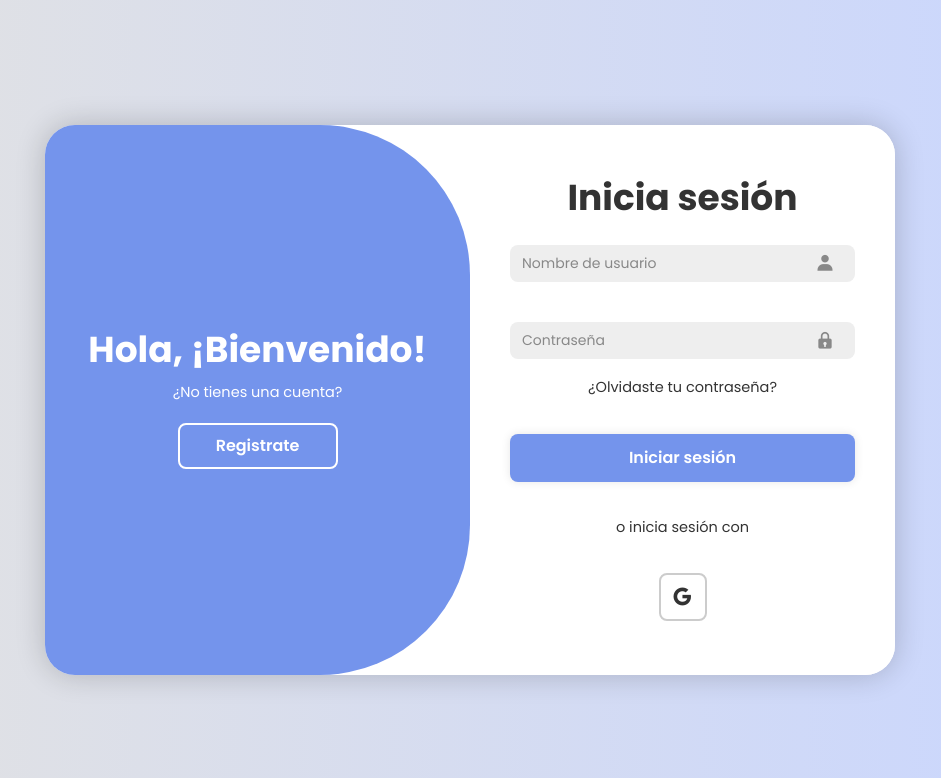
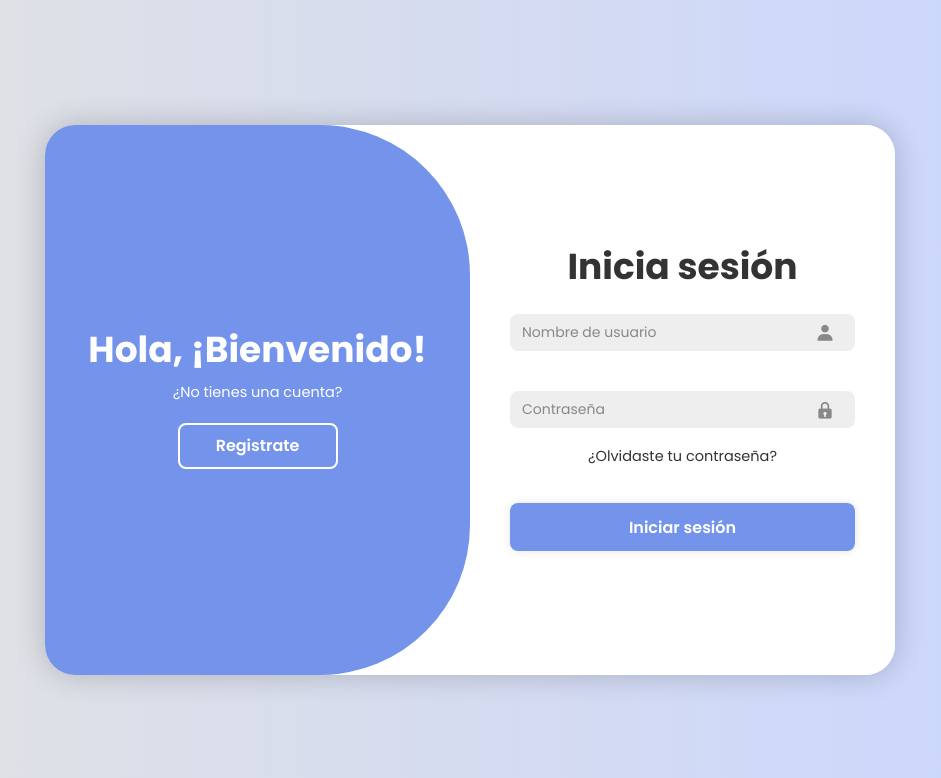
Before and after one commit to CRICAPOGA/Kan-Go, a Django app: page /autenticacion/acceso/ in a window 1280 px wide. Shown: the top 778 px of the page, without its empty margins (170-1111 px from the left). Run offline with Django 4.2, Linux system fonts and the light colour scheme.

Commit message:
refactor - Comentar opciones de inicio de sesión y registro por google

```diff
--- a/KanAndGo/Autenticacion/templates/acceso.html
+++ b/KanAndGo/Autenticacion/templates/acceso.html
@@ -33,10 +33,10 @@
                 <!-- Enviar formulario de inicio de sesión -->
                 <button type="submit" class="btn">Iniciar sesión</button>
                 <!-- Iniciar con Google -->
-                <p>o inicia sesión con</p>
+                <!-- <p>o inicia sesión con</p>
                 <div class="social-icons">
                     <a href="#"><i class='bx bxl-google'></i></a>
-                </div>
+                </div> -->
             </form>
         </div>
         <!-- Caja de formulario para el registro -->
@@ -68,10 +68,10 @@
                 <!-- Enviar formulario de registro -->
                 <button type="submit" class="btn">Registrarse</button>
                 <!-- Registrarse con Google -->
-                <p>o registrate con</p>
+                <!-- <p>o registrate con</p>
                 <div class="social-icons">
                     <a href="#"><i class='bx bxl-google' ></i></a>
-                </div>
+                </div> -->
             </form>
         </div>
         <!-- Caja de alternancia entre login y registro -->
```
